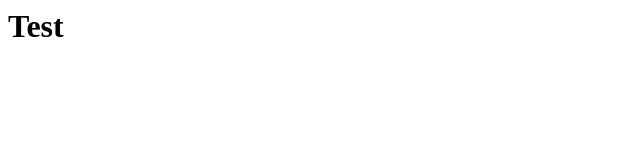
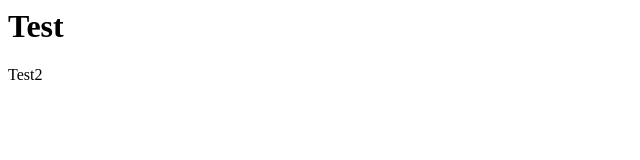
Before and after one commit to matberna/landingtest, a plain HTML site: page index.html in a window 1280 px wide. Shown: the full height of the page, 0-640 px from the left. Drawn offline with Linux system fonts and the light colour scheme.

Commit message:
Update index.html

```diff
--- a/index.html
+++ b/index.html
@@ -1 +1,2 @@
 <h1>Test</h1>
+<div>Test2</div>
```
